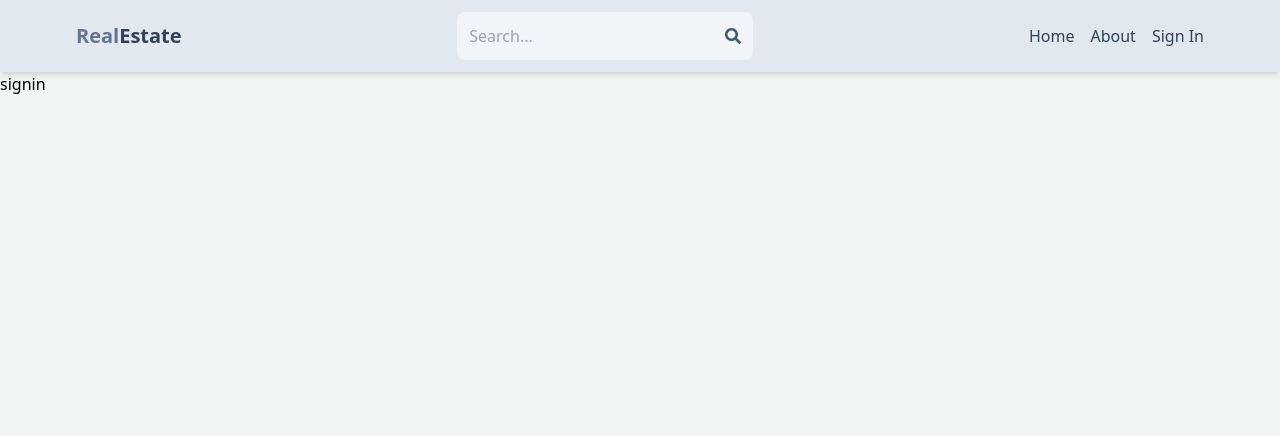
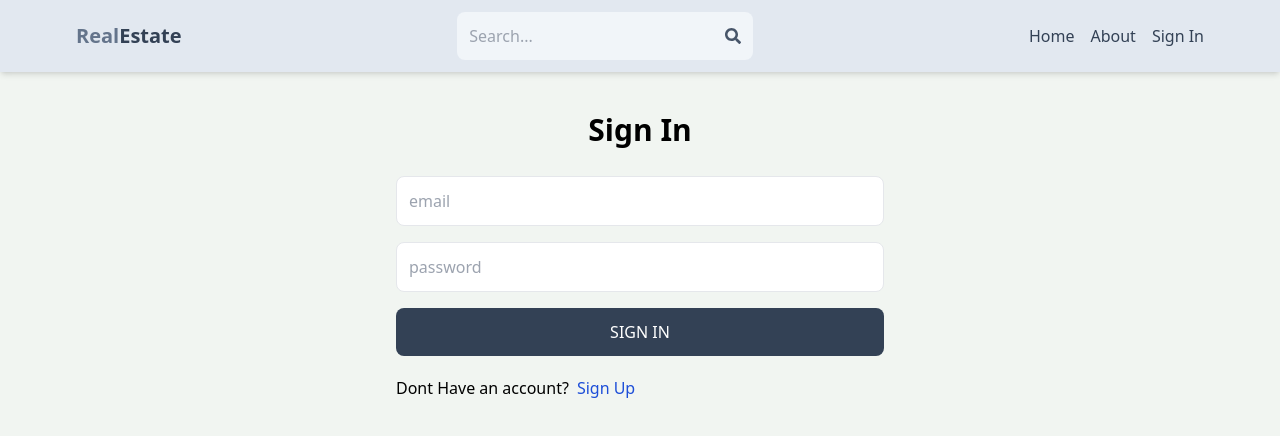
Before and after one commit to Rishabsrma/MERN-Real-Estate-, a React (Vite) app in the folder ClientSide/: page /sign-in in a window 1280 px wide. Shown: the top 436 px of the page. Built offline with nearby package versions, Linux system fonts and the light colour scheme.

Commit message:
Completed signin page functionality

```diff
--- a/ClientSide/src/pages/SignIn.jsx
+++ b/ClientSide/src/pages/SignIn.jsx
@@ -1,5 +1,76 @@
-import React from 'react';
+import { useState } from 'react';
+import { Link, useNavigate } from 'react-router-dom';
 
 export default function SignIn() {
-  return <div>signin</div>;
+  const [formData, setFormData] = useState({});
+  const [error, setError] = useState(null);
+  const [loading, setLoading] = useState(false);
+  const navigate = useNavigate();
+  const handleChange = (e) => {
+    setFormData({
+      ...formData,
+      [e.target.id]: e.target.value,
+    });
+  };
+  const handleSubmit = async (e) => {
+    e.preventDefault();
+    try {
+      setLoading(true);
+      const res = await fetch('/api/auth/signin', {
+        method: 'POST',
+        headers: {
+          'Content-Type': 'application/json',
+        },
+        body: JSON.stringify(formData),
+      });
+      const data = await res.json();
+      console.log(data);
+      if (data.success === false) {
+        setLoading(false);
+        setError(data.message);
+        return;
+      }
+      setLoading(false);
+      setError(null);
+      navigate('/');
+    } catch (error) {
+      setLoading(false);
+      setError(error.message);
+    }
+  };
+  return (
+    <div className="p-3 max-w-lg mx-auto">
+      <h1 className="text-3xl text-center font-semibold my-7">Sign In</h1>
+      <form onSubmit={handleSubmit} className="flex flex-col gap-4">
+        <input
+          type="email"
+          placeholder="email"
+          className="border p-3 rounded-lg"
+          id="email"
+          onChange={handleChange}
+        />
+        <input
+          type="password"
+          placeholder="password"
+          className="border p-3 rounded-lg"
+          id="password"
+          onChange={handleChange}
+        />
+
+        <button
+          disabled={loading}
+          className="bg-slate-700 text-white p-3 rounded-lg uppercase hover:opacity-95 disabled:opacity-80"
+        >
+          {loading ? 'Loading...' : 'Sign In'}
+        </button>
+      </form>
+      <div className="flex gap-2 mt-5">
+        <p>Dont Have an account?</p>
+        <Link to={'/sign-up'}>
+          <span className="text-blue-700">Sign Up</span>
+        </Link>
+      </div>
+      {error && <p className="text-red-500 mt-5">{error}</p>}
+    </div>
+  );
 }
```
